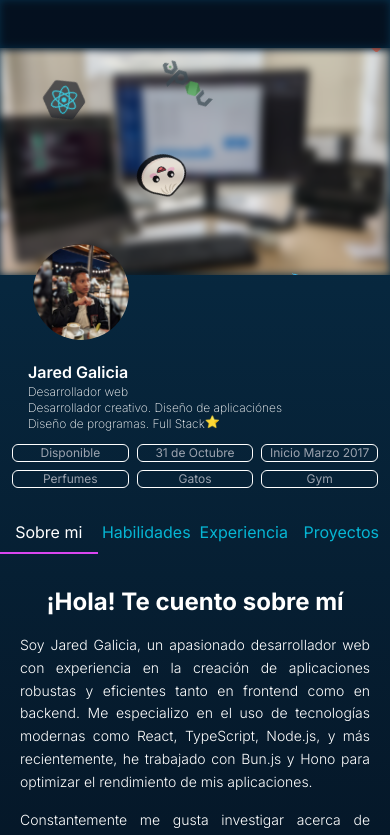
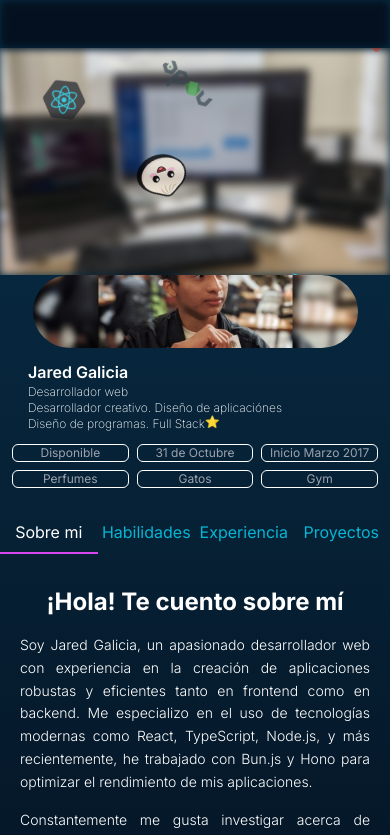
Before and after one commit to jared0192galicia/Portfolio, a Next.js app: page / in a window 390 px wide. Shown: the top 835 px of the page. Built offline with nearby package versions, Linux system fonts and the light colour scheme.

Commit message:
remove warnings

```diff
--- a/components/general/profile.tsx
+++ b/components/general/profile.tsx
@@ -1,5 +1,6 @@
 import cn from "@/service/clsx";
 import "@/styles/animation.css";
+import Image from "next/image";
 import { useRouter } from "next/navigation";
 import React from "react";
 
@@ -34,42 +35,44 @@ export default function Profile({ className }: any) {
             style={{ backgroundImage: "url('/icon/desktop.webp')" }}
           ></div>
           <li>
-            <img src={"/icon/react.webp"} alt={"alt"} />
+            <Image src="/icon/react.webp" alt="alt" width={80} height={80} />
           </li>
           <li>
-            <img src={"/icon/hono.webp"} alt={"alt"} />
+            <Image src="/icon/hono.webp" alt="alt" width={80} height={80} />
           </li>
           <li>
-            <img src={"/icon/node.webp"} alt={"alt"} />
+            <Image src="/icon/node.webp" alt="alt" width={80} height={80} />
           </li>
           <li>
-            <img src={"/icon/bun.webp"} alt={"alt"} />
+            <Image src="/icon/bun.webp" alt="alt" width={80} height={80} />
           </li>
           <li>
-            <img src={"/icon/tailwind.webp"} alt={"alt"} />
+            <Image src="/icon/tailwind.webp" alt="alt" width={80} height={80} />
           </li>
           <li>
-            <img src={"/icon/ts.webp"} alt={"alt"} />
+            <Image src="/icon/ts.webp" alt="alt" width={80} height={80} />
           </li>
           <li>
-            <img src={"/icon/java.webp"} alt={"alt"} />
+            <Image src="/icon/java.webp" alt="alt" width={80} height={80} />
           </li>
           <li>
-            <img src={"/icon/prime.webp"} alt={"alt"} />
+            <Image src="/icon/prime.webp" alt="alt" width={80} height={80} />
           </li>
           <li>
-            <img src={"/icon/mySQL.webp"} alt={"alt"} />
+            <Image src="/icon/mySQL.webp" alt="alt" width={80} height={80} />
           </li>
           <li>
-            <img src={"/icon/git.webp"} alt={"alt"} />
+            <Image src="/icon/git.webp" alt="alt" width={80} height={80} />
           </li>
         </ul>
+
         <picture className="w-5/6 md:w-3/6 h-24 relative">
-          <img
-            className="w-24 h-24 md:w-32 md:h-32 rounded-full absolute bottom-2 text-white lg:-bottom-14"
+          <Image
             src="/icon/profile.jpg"
             alt="Foto de perfil"
-          ></img>
+            fill
+            className="w-24 h-24 md:w-32 md:h-32 rounded-full absolute bottom-2 text-white lg:-bottom-14 object-cover"
+          />
         </picture>
       </section>
       {/* Precentación */}
--- a/components/general/sections.tsx
+++ b/components/general/sections.tsx
@@ -4,7 +4,6 @@ import Experience from "@/components/section/experience";
 import Projects from "@/components/section/projects";
 import Skills from "../section/skills";
 import Where from "../utilities/where";
-import ContactMe from "../section/contact";
 
 export default function Sections({ state }: any) {
   return (
--- a/components/section/experience.tsx
+++ b/components/section/experience.tsx
@@ -30,7 +30,7 @@ export default function Experience() {
           </div>
           <p className="mt-2 text-sm text-gray-300">
             Creación de servicio en Bun para conectar con el SAT y descargar
-            CFDI's para multiples empresas.
+            CFDIs para multiples empresas.
           </p>
         </Item>
       </Animate>
```
